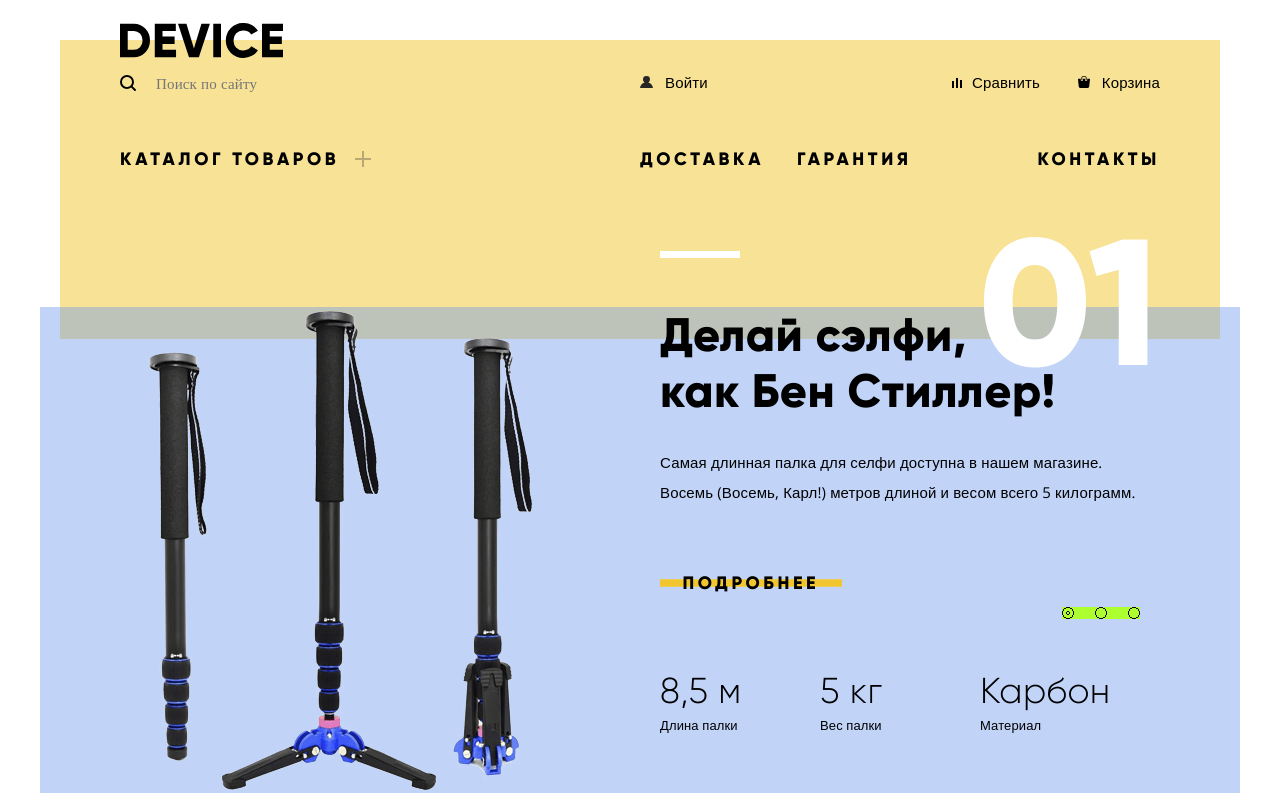
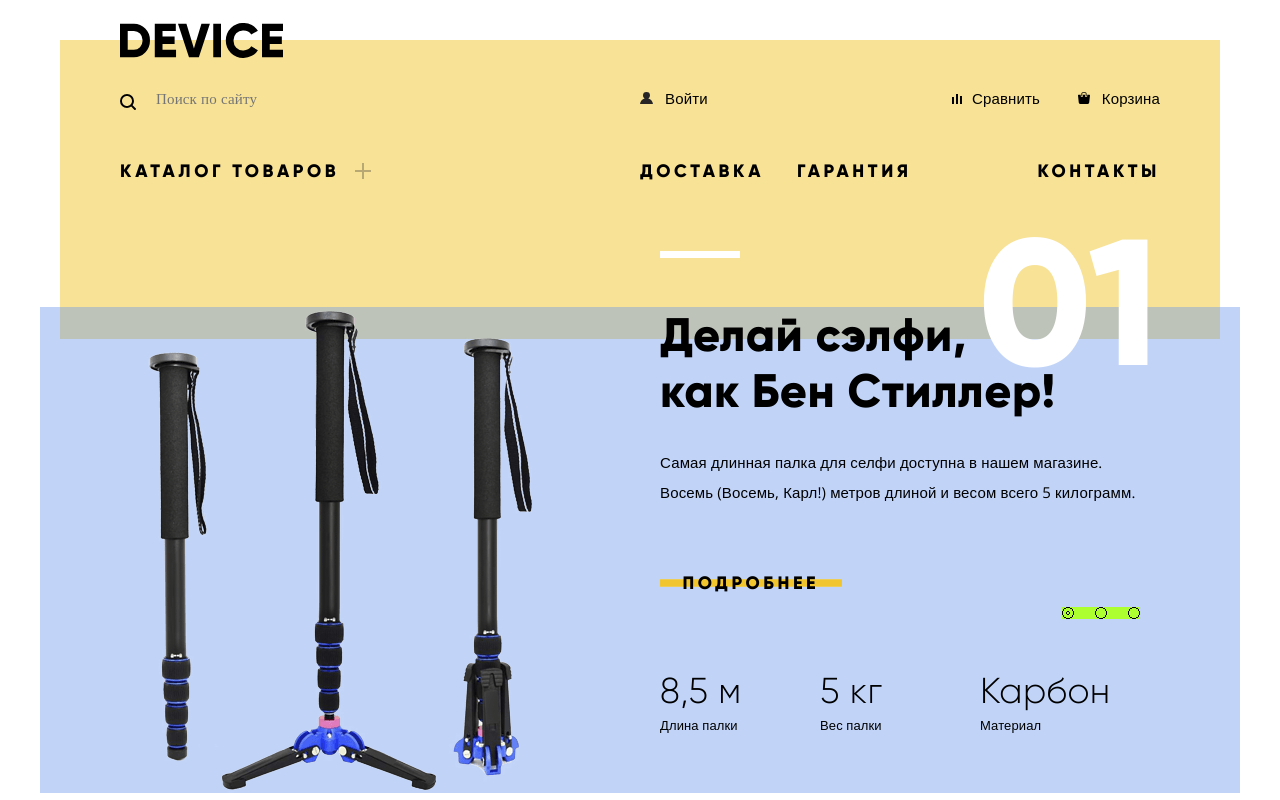
Before and after one commit to mcompote/40167-device, a plain HTML site: page index.html in a window 1280 px wide. Shown: the top 800 px of the page. Drawn offline with nearby package versions, Linux system fonts and the light colour scheme.

Commit message:
Fixed #7.3: убран outline у search-input'а в хедере, у кнопки btn-search убраны padding'и;  текст кнопки, инпута и кнопок в правой колонке выстроен в одну линию. Правой колонке дан margin-top, в левой колонке блоку search-container выставлен position: relative и смещение.

```diff
--- a/css/styles.css
+++ b/css/styles.css
@@ -691,11 +691,7 @@ button {
 
 
 .header-user-nav {
-    /* TODO: не работает почему-то */
-    ~margin-top: -4px;; /* подгоняем под одну линию с полем поиска слева */
-
-    position: relative;
-    top: -4px;
+    margin-top: 43px;
 }
 
 .header-nav {
@@ -707,7 +703,10 @@ button {
 .footer .logo-container { position: relative; top: 16px;}
 
 
-.search-container {}
+.search-container {
+    position: relative;
+    top: 16px;
+}
 
 .login-container { letter-spacing: 0.01em; }
 
@@ -1607,7 +1606,11 @@ button {
 .form-search-input {
     display: block;
     width: 100%;
+    padding: 0;
     padding-left: 36px;
+    padding-bottom: 8px;
+
+    outline: none;
     border: none;
     border-bottom: 2px solid transparent;
 
@@ -1640,10 +1643,13 @@ button {
     display: none;
     width: 85px;
     height: 49px;
+    padding: 0;
+    border: 2px solid black;
+
     position: absolute;
     bottom: 0;
     right: 0;
-    border: 2px solid black;
+
     background: transparent;
     color: black;
 }
```
